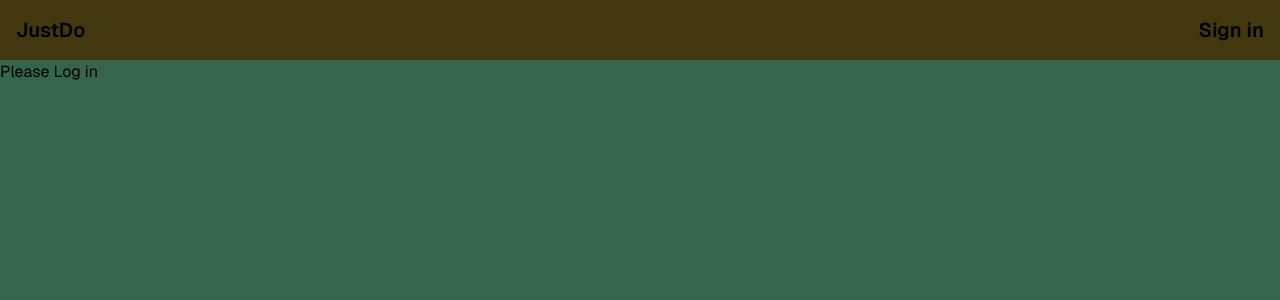
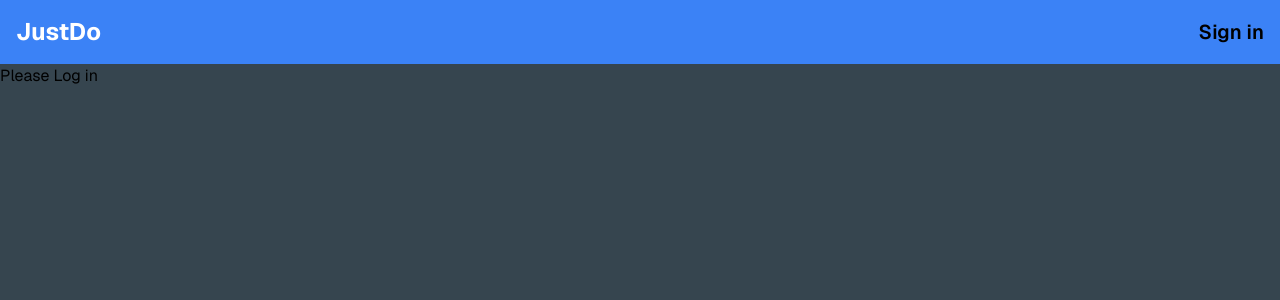
Before and after one commit to RoniGuru/Just-Do, a Next.js app: page /login in a window 1280 px wide. Shown: the top 300 px of the page. Built offline with nearby package versions, Linux system fonts and the light colour scheme; no server answers.

Commit message:
changed ui changed layout to fix build error

```diff
--- a/src/app/_components/HomePageClient.tsx
+++ b/src/app/_components/HomePageClient.tsx
@@ -35,13 +35,17 @@ const HomePageClient = () => {
   return (
     <div>
       <div className="wrap h-100 flex flex-row justify-center gap-4 overflow-hidden p-4 py-16">
-        {tasks?.map((task) => (
-          <TaskCard
-            task={task}
-            steps={steps.filter((step) => step.taskId === task.id)}
-            key={task.id}
-          />
-        ))}
+        {tasks.length != 0 ? (
+          tasks.map((task) => (
+            <TaskCard
+              task={task}
+              steps={steps.filter((step) => step.taskId === task.id)}
+              key={task.id}
+            />
+          ))
+        ) : (
+          <div className="h-96"></div>
+        )}
       </div>
       <div className="m-16 flex justify-center">
         <CreateTaskForm tasksLength={tasks.length} />
--- a/src/app/_components/topnav.tsx
+++ b/src/app/_components/topnav.tsx
@@ -19,7 +19,7 @@ export function TopNav() {
 
   return (
     <nav className="navBg flex w-full items-center justify-between p-4 text-xl font-semibold">
-      <div>JustDo</div>
+      <div className="text-2xl font-bold text-white">JustDo</div>
 
       <div className="flex flex-row items-center gap-4">
         <SignedOut>
--- a/src/app/layout.tsx
+++ b/src/app/layout.tsx
@@ -10,15 +10,16 @@ import { ClerkProvider } from "@clerk/nextjs";
 import { Toaster } from "sonner";
 
 export const metadata: Metadata = {
-  title: "Create T3 App",
-  description: "Generated by create-t3-app",
+  title: "Just Do",
+  description: "created by Ronit",
   icons: [{ rel: "icon", url: "/favicon.ico" }],
 };
 
 export default function RootLayout({
   children,
-  modal,
-}: Readonly<{ children: React.ReactNode; modal: React.ReactNode }>) {
+}: {
+  children: React.ReactNode;
+}) {
   return (
     <ClerkProvider afterSignOutUrl="/">
       <html lang="en" className={`${GeistSans.variable}`}>
--- a/src/lib/features/step/stepSlice.ts
+++ b/src/lib/features/step/stepSlice.ts
@@ -36,7 +36,6 @@ const stepSlice = createSlice({
         state.steps = action.payload;
       })
       .addCase(toggleStep.fulfilled, (state, action) => {
-        console.log(action.payload.step);
         const index = state.steps.findIndex(
           (step) => step.id === action.payload.step.id,
         );
@@ -52,9 +51,8 @@ const stepSlice = createSlice({
       })
       .addCase(deleteStep.fulfilled, (state, action) => {
         const { id } = action.payload;
-        console.log(id);
+
         const index = state.steps.findIndex((step) => step.id === Number(id));
-        console.log(index);
 
         if (index !== -1) {
           state.steps.splice(index, 1);
--- a/src/styles/globals.css
+++ b/src/styles/globals.css
@@ -12,9 +12,13 @@ dialog {
 }
 
 .background {
-  background-color: #35654d;
+  background-color: #36454f;
 }
 
 .navBg {
-  background-color: #42370f;
+  background-color: #3b82f6;
 }
+
+.cl-userButtonBox {
+  scale: 1.5;
+}
```
Also changed, not shown: 1 other file (tests, documents, lock files or other folders).
